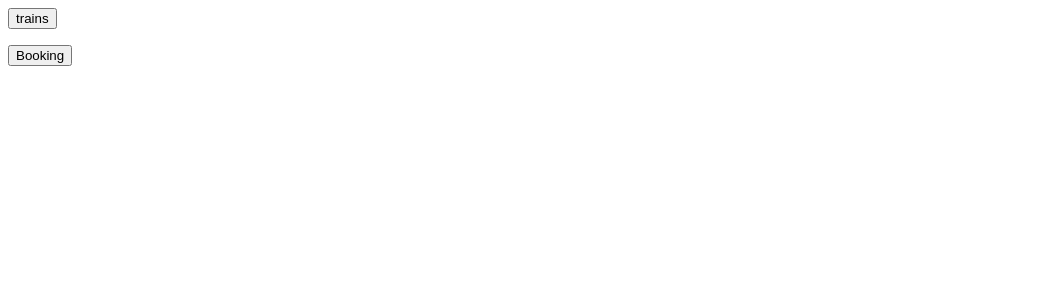
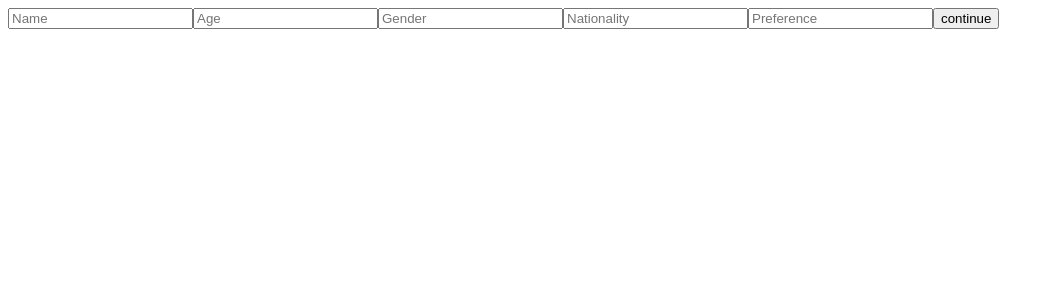
Before and after one commit to Ramizf25/Train-Booking-App, a React (Create React App) app: page /trains/list in a window 1280 px wide. Shown: the top 300 px of the page, without its empty margins (0-1054 px from the left). Built offline with nearby package versions, Linux system fonts and the light colour scheme.

Commit message:
Passenger post form created

```diff
--- a/src/App.js
+++ b/src/App.js
@@ -1,14 +1,14 @@
 import TrainsList from './features/TrainsList/TrainsList'
 import BookingList from './features/Booking/Booking';
-
+import Passengerdetails from './features/passengerdetails';
 
 function App() {
   return(
     <>
-      <TrainsList/>
+      {/* <TrainsList/>
 
-      <BookingList/>
-
+      <BookingList/> */}
+      <Passengerdetails/>
     </>
 
   )
--- /dev/null
+++ b/src/features/passengerdetails.js
@@ -0,0 +1,37 @@
+import axios from "axios";
+import { useState } from "react";
+
+const api = axios.create({
+    baseURL: "http://127.0.0.1:8000/api/passenger-details/"
+ });
+
+function Passengerdetails(){
+    const [data, setData]= useState({
+        name:"",age: "", gender: '',nationality: '', preference: ''
+    })
+    console.log(data)
+    function submit(event){
+        //event.preventDefault()
+        axios.post("http://127.0.0.1:8000/api/passenger-details/",data).then(function (response) {
+            console.log(response);})
+    }
+    // createDetails = async () => {
+    //     let res = await api.post('/',{ "name": 'Ramiz', "age": "30", "gender": 'male',
+    //          "nationality": 'Indian', "preference": null})
+    // }
+
+    return(
+        <form onSubmit={(event) => submit(event)}>
+            <input type={"text"} placeholder="Name" onChange={event => setData({...data, name: event.target.value })}/>
+            <input type={"text"} placeholder="Age"  onChange={event => setData({...data, age: event.target.value })}/>
+            <input type={"text"} placeholder="Gender" onChange={event => setData({...data, gender: event.target.value })}/>
+            <input type={"text"} placeholder="Nationality" onChange={event => setData({...data, nationality: event.target.value })}/>
+            <input type={"text"} placeholder="Preference" onChange={event => setData({...data, preference: event.target.value })}/>
+            <button type="submit" >continue</button>
+
+        </form>
+    )
+
+}
+
+export default Passengerdetails;
```
